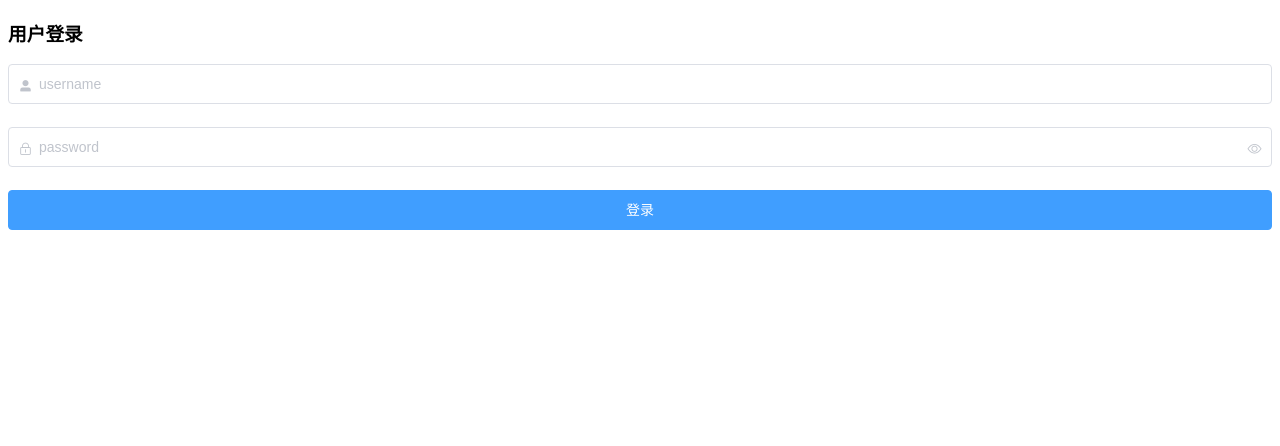
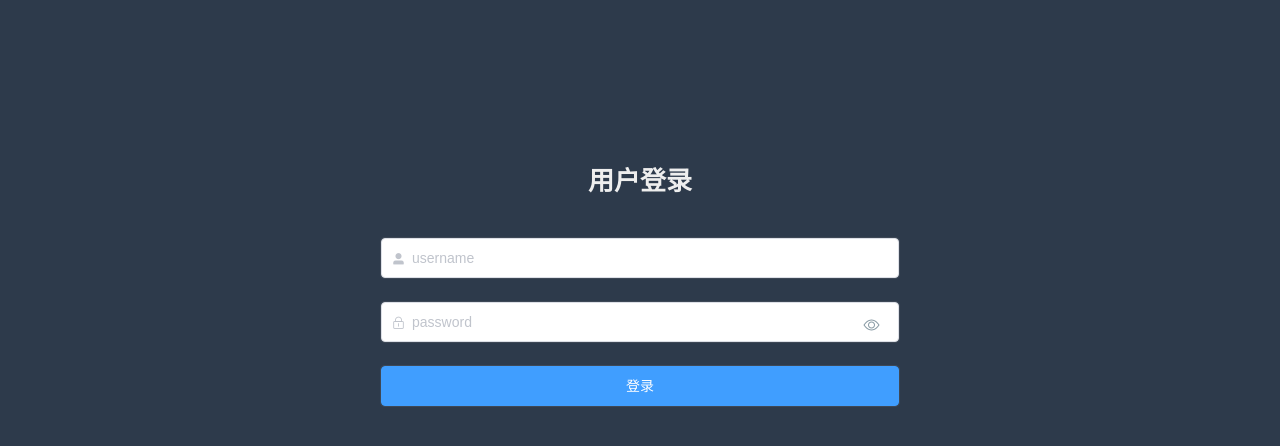
Before and after one commit to BaiWenShan666/VueAdmin, a Vue app in the folder vue-admin/: page /login in a window 1280 px wide. Shown: the top 446 px of the page. Built offline with nearby package versions, Linux system fonts and the light colour scheme.

Commit message:
feta:2-04美化登录页面样式

```diff
--- a/vue-admin/src/main.js
+++ b/vue-admin/src/main.js
@@ -9,6 +9,9 @@ import store from "./store";
 // 注册ElementUI
 Vue.use(ElementUI);
 
+// 导入全局公共样式
+import "./styles/index.scss";
+
 Vue.config.productionTip = false;
 
 new Vue({
--- /dev/null
+++ b/vue-admin/src/styles/index.scss
@@ -0,0 +1,52 @@
+/*全局公共样式*/
+html,
+body {
+  height: 100%;
+  margin: 0;
+  padding: 0;
+  -moz-osx-font-smoothing: grayscale;
+  -webkit-font-smoothing: antialiased;
+  text-rendering: optimizeLegibility;
+  font-family: Helvetica Neue, Helvetica, PingFang SC, Hiragino Sans GB,
+    Microsoft YaHei, Arial, sans-serif;
+}
+
+#app {
+  height: 100%;
+}
+
+*,
+*:before,
+*:after {
+  box-sizing: inherit;
+  margin: 0;
+  padding: 0;
+}
+
+a:focus,
+a:active {
+  outline: none;
+}
+
+a,
+a:focus,
+a:hover {
+  cursor: pointer;
+  color: inherit;
+  text-decoration: none;
+}
+
+div:focus {
+  outline: none;
+}
+
+.clearfix {
+  &:after {
+    visibility: hidden;
+    display: block;
+    font-size: 0;
+    content: " ";
+    clear: both;
+    height: 0;
+  }
+}
--- a/vue-admin/src/views/login/index.vue
+++ b/vue-admin/src/views/login/index.vue
@@ -16,7 +16,7 @@
         <el-form-item>
           <el-input placeholder="password" type="password">
             <i slot="prefix" class="el-input__icon el-icon-lock" />
-            <i slot="suffix" class="el-input__icon el-icon-view" />
+            <i slot="suffix" class="el-input__icon el-icon-view show-pwd" />
           </el-input>
         </el-form-item>
         <!-- button -->
@@ -30,15 +30,82 @@
 
 <script>
 export default {
-  components: {},
   data() {
     return {};
   },
-  computed: {},
   created() {},
-  mounted() {},
   methods: {},
 };
 </script>
 
-<style scoped lang="scss"></style>
+<style scoped lang="scss">
+// 背景的颜色
+$bg: #2d3a4b;
+// 标题文件的颜色
+$dark_gray: #889aa4;
+// 输入框文字的颜色
+$light_gray: #eee;
+// 光标的颜色
+$cursor: #fff;
+
+.login-wrapper {
+  width: 100%;
+  min-height: 100%;
+  background-color: $bg;
+  overflow: hidden;
+
+  .login-wrapper-form {
+    width: 520px;
+    max-width: 100%;
+    margin: 0 auto;
+    padding: 160px 35px 0;
+    overflow: hidden;
+
+    /*修改ui框架样式不生效时，可以使用样式穿透来提高优先级  scss中 ::v-deep */
+    ::v-deep .el-form-item {
+      border: 1px solid rgba(255, 255, 255, 0.1);
+      border-radius: 5px;
+      background: rgba(0, 0, 0, 0.1);
+      color: #454545;
+
+      ::v-deep .el-input {
+        display: inline-block;
+        height: 47px;
+        width: 85%;
+
+        input {
+          background: transparent;
+          outline: none;
+          border: 0px;
+          -webkit-appearance: none;
+          border-radius: 0px;
+          padding: 12px 5px 12px 15px;
+          color: $light_gray;
+          height: 47px;
+          caret-color: $cursor; //设置光标颜色
+        }
+      }
+    }
+
+    .title-container {
+      position: relative;
+      .title {
+        font-size: 26px;
+        color: $light_gray;
+        margin: 0px auto 40px auto;
+        text-align: center;
+        font-weight: bold;
+      }
+    }
+    .show-pwd {
+      position: absolute;
+      right: 10px;
+      top: 2px;
+      font-size: 16px;
+      color: $dark_gray;
+      cursor: pointer;
+      user-select: none;
+    }
+  }
+}
+</style>
```
Also changed, not shown: 1 other file (tests, documents, lock files or other folders).
